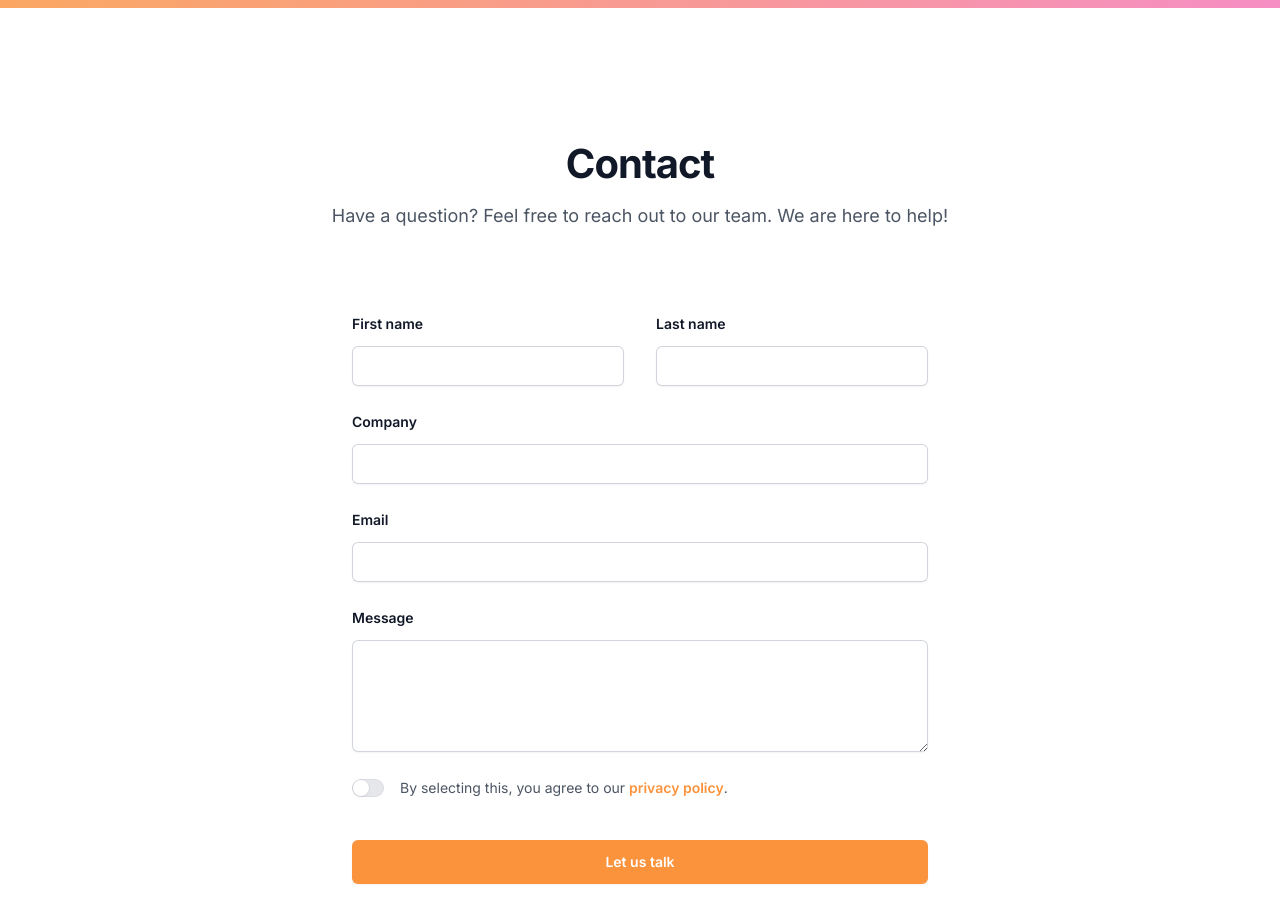
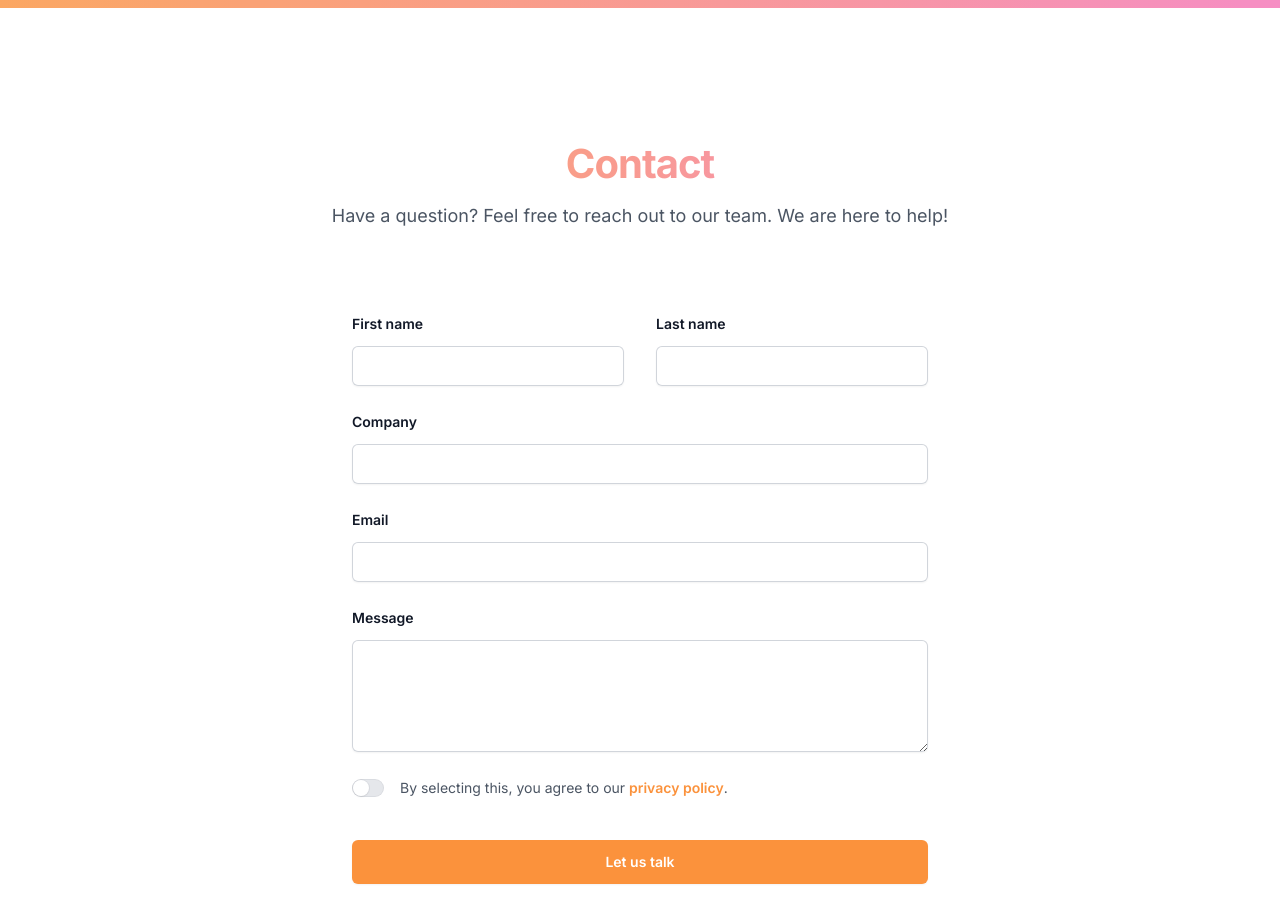
Before and after one commit to rymarktron/avla, a Next.js app: page / in a window 1280 px wide. Shown: the part 5720-6642 px from the top of the page. Built offline with nearby package versions, Linux system fonts and the light colour scheme.

Commit message:
add gradient to contact

```diff
--- a/src/components/Contact.jsx
+++ b/src/components/Contact.jsx
@@ -41,7 +41,8 @@ export default function Contact() {
         </svg>
       </div>
       <div className="max-w-2xl mx-auto text-center">
-        <h2 className="text-3xl font-bold tracking-tight text-gray-900 sm:text-4xl">Contact</h2>
+
+        <h2 className="text-3xl font-bold tracking-tight text-transparent sm:text-4xl bg-gradient-to-r from-orange-400 to-pink-400 opacity-80 bg-clip-text">Contact</h2>
         <p className="mt-2 text-lg leading-8 text-gray-600">
           Have a question? Feel free to reach out to our team. We are here to help!
         </p>
```
